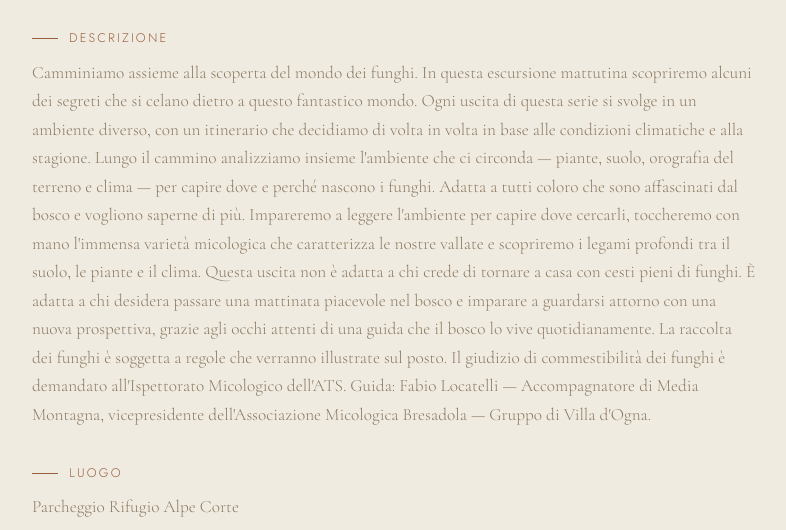
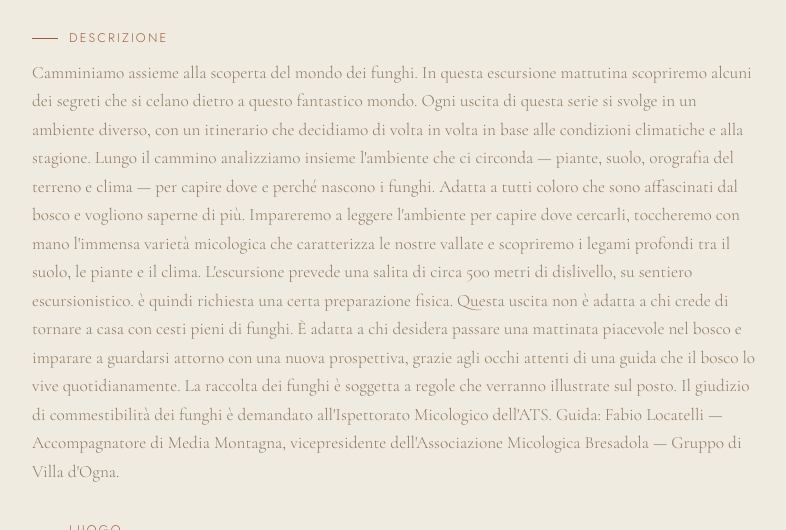
Before and after one commit to fabioloca96/Orobie-Heritage-beta, a Jekyll site: the page built from _eventi/2026-09-03-alla-scoperta-dei-funghi-valcanale.md, in a window 1280 px wide and 900 px high, scrolled down 626 px, cut to the strip 198-728 px from the top of the window. Shown: the whole strip, without its empty margins (246-1032 px from the left). Built offline with Jekyll 4.4.1, drawn with Linux system fonts in a browser that asks for light colours; some of the changed lines change nothing that is shown.

Commit message:
Update Evento “2026-09-03-alla-scoperta-dei-funghi-valcanale”

```diff
--- a/_eventi/2026-09-03-alla-scoperta-dei-funghi-valcanale.md
+++ b/_eventi/2026-09-03-alla-scoperta-dei-funghi-valcanale.md
@@ -16,11 +16,34 @@
 
   Adatta a tutti coloro che sono affascinati dal bosco e vogliono saperne di più. Impareremo a leggere l'ambiente per capire dove cercarli, toccheremo con mano l'immensa varietà micologica che caratterizza le nostre vallate e scopriremo i legami profondi tra il suolo, le piante e il clima.
 
+  L'escursione prevede una salita di circa 500 metri di dislivello, su sentiero escursionistico. è quindi richiesta una certa preparazione fisica.
+
 
   Questa uscita non è adatta a chi crede di tornare a casa con cesti pieni di funghi. È adatta a chi desidera passare una mattinata piacevole nel bosco e imparare a guardarsi attorno con una nuova prospettiva, grazie agli occhi attenti di una guida che il bosco lo vive quotidianamente. La raccolta dei funghi è soggetta a regole che verranno illustrate sul posto. Il giudizio di commestibilità dei funghi è demandato all'Ispettorato Micologico dell'ATS.
 
 
   Guida: Fabio Locatelli — Accompagnatore di Media Montagna, vicepresidente dell'Associazione Micologica Bresadola — Gruppo di Villa d'Ogna.
+desc_en: >-
+  Join us on a journey into the world of mushrooms. On this morning walk we'll
+  uncover some of the secrets hidden within this fascinating world.
+
+
+  Each outing in this series takes place in a different setting, with the itinerary decided each time based on weather conditions and the season. Along the way we analyse the surrounding environment together — plants, soil, terrain morphology and climate — to understand where and why mushrooms grow.
+
+
+  Suitable for anyone fascinated by the forest and eager to learn more. We'll learn to read the landscape to understand where to look, get hands-on with the extraordinary variety of fungi found in our valleys, and discover the deep connections between soil, plants, and climate.
+
+
+  This walk is not for those hoping to go home with baskets full of mushrooms. It's for those who want to spend a pleasant morning in the woods and learn to see their surroundings from a new perspective, guided by someone who lives the forest every day. Mushroom foraging is subject to rules, which will be explained on site. Determining whether a mushroom is edible is the responsibility of the local ATS Mycological Inspectorate.
+
+
+  I love meeting visitors and showing them the beauty of our valley. Why not book a private tour? Get in touch!
+
+
+  Guide: Fabio Locatelli — Accompagnatore di Media Montagna (Certified Mountain Guide), Vice President of the Associazione Micologica Bresadola — Villa d'Ogna Group.
+
+
+  For any questions, feel free to contact me: +39 379 227 9354
 location: Parcheggio Rifugio Alpe Corte
 location_map_url: https://maps.app.goo.gl/Ktmtvs3HLqgyneHYA
 location_lat: ""
```
